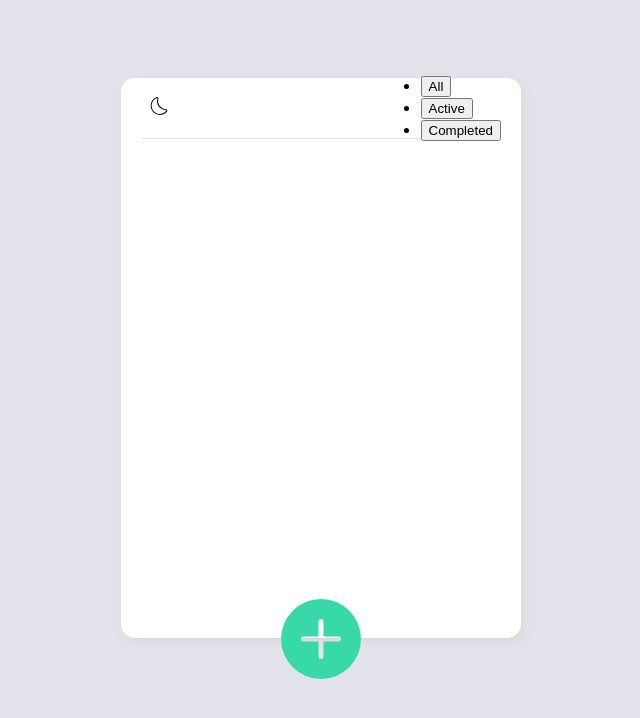
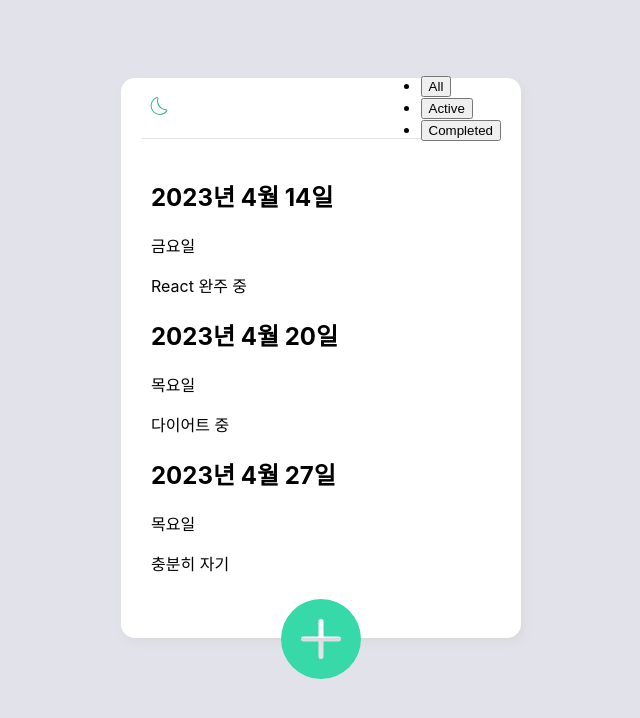
Before and after one commit to dnjfht/react_todo_list, a React (Create React App) app: page / in a window 1280 px wide. Shown: the top 718 px of the page, without its empty margins (319-959 px from the left). Built offline with nearby package versions, Linux system fonts and the light colour scheme.

Commit message:
TODOLIST

```diff
--- a/src/App.js
+++ b/src/App.js
@@ -3,13 +3,82 @@ import styles from "./App.module.css";
 import { BsFillPlusCircleFill, BsFillXCircleFill } from "react-icons/bs";
 import InputWrap from "./components/InputWrap";
 import NavBar from "./components/NavBar";
+import TodoList from "./components/TodoList";
+import { v4 as uuidv4 } from "uuid";
+
+const initialState = [
+  {
+    id: uuidv4(),
+    date: "2023년 4월 14일",
+    day: "금요일",
+    title: "React 완주 중",
+    isActive: true,
+  },
+  {
+    id: uuidv4(),
+    date: "2023년 4월 20일",
+    day: "목요일",
+    title: "다이어트 중",
+    isActive: true,
+  },
+  {
+    id: uuidv4(),
+    date: "2023년 4월 27일",
+    day: "목요일",
+    title: "충분히 자기",
+    isActive: false,
+  },
+  {
+    id: uuidv4(),
+    date: "2023년 4월 30일",
+    day: "일요일",
+    title: "산책 자주 하기",
+    isActive: false,
+  },
+  {
+    id: uuidv4(),
+    date: "2023년 5월 3일",
+    day: "수요일",
+    title: "책 한 권 읽기",
+    isActive: false,
+  },
+  {
+    id: uuidv4(),
+    date: "2023년 5월 6일",
+    day: "토요일",
+    title: "옷 사기",
+    isActive: false,
+  },
+  {
+    id: uuidv4(),
+    date: "2023년 5월 17일",
+    day: "수요일",
+    title: "Javascript 문법 꾸준히 공부하기",
+    isActive: true,
+  },
+];
 
 function App() {
+  const [todos, setTodos] = useState(initialState);
   const [appear, setAppear] = useState(false);
   const [darkMode, setDarkMode] = useState(false);
 
   const filters = ["All", "Active", "Completed"];
   const [filter, setFilter] = useState(filters[0]);
+
+  const filtered = getFilteredItems(todos, filter);
+
+  function getFilteredItems(todos, filter) {
+    if (filter === "All") {
+      return todos;
+    } else if (filter === "Active") {
+      return todos.filter((todo) => todo.isActive === true);
+    } else if (filter === "Completed") {
+      return todos.filter((todo) => todo.isActive === false);
+    }
+  }
+
+  console.log(filtered);
 
   return (
     <div className={styles.Wrap}>
@@ -21,6 +90,9 @@ function App() {
           filter={filter}
           setFilter={setFilter}
         />
+
+        <TodoList filtered={filtered} />
+
         {appear && <InputWrap />}
       </div>
 
--- a/src/App.module.css
+++ b/src/App.module.css
@@ -12,6 +12,8 @@
 .Box {
   width: 400px;
   height: 560px;
+  padding: 0 20px;
+  box-sizing: border-box;
   background-color: var(--color-white);
   border-radius: 14px;
 
@@ -31,9 +33,8 @@
 }
 
 .NavBar {
-  width: calc(100% - 40px);
+  width: 100%;
   height: 60px;
-  margin: 0 20px;
   border-bottom: 1px solid var(--color-bg);
 
   display: flex;
@@ -47,6 +48,29 @@
   border: none;
 }
 
-.DarkModeIcon {
-  font-size: 20;
+.TodoList {
+  width: 100%;
+  height: 440px;
+  margin-top: 20px;
+  padding: 0 10px;
+  box-sizing: border-box;
+
+  overflow: scroll;
 }
+
+.TodoList::-webkit-scrollbar {
+  width: 2px;
+  height: 2px;
+  border-radius: 10px;
+  overflow: hidden;
+}
+
+.TodoList::-webkit-scrollbar-track {
+  width: 2px;
+  background-color: var(--color-scrollbar-track);
+}
+
+.TodoList::-webkit-scrollbar-thumb {
+  width: 2px;
+  background-color: var(--color-scrollbar);
+}
--- a/src/components/NavBar.js
+++ b/src/components/NavBar.js
@@ -20,9 +20,9 @@ export default function NavBar({
         className={styles.DarkModeBtn}
       >
         {darkMode ? (
-          <CiLight style={{ fontSize: 24 }} />
+          <CiLight style={{ fontSize: 24, color: "var(--color-accent)" }} />
         ) : (
-          <CiDark style={{ fontSize: 24 }} />
+          <CiDark style={{ fontSize: 24, color: "var(--color-accent)" }} />
         )}
       </button>
 
--- /dev/null
+++ b/src/components/Todo.js
@@ -0,0 +1,11 @@
+import React from "react";
+
+export default function Todo({ filterTodo }) {
+  return (
+    <div key={filterTodo.id}>
+      <h2>{filterTodo.date}</h2>
+      <p>{filterTodo.day}</p>
+      <p>{filterTodo.title}</p>
+    </div>
+  );
+}
--- /dev/null
+++ b/src/components/TodoList.js
@@ -0,0 +1,13 @@
+import React from "react";
+import styles from "../App.module.css";
+import Todo from "./Todo";
+
+export default function TodoList({ filtered }) {
+  return (
+    <div className={styles.TodoList}>
+      {filtered.map((filterTodo) => {
+        return <Todo key={filterTodo.id} filterTodo={filterTodo} />;
+      })}
+    </div>
+  );
+}
--- a/src/index.css
+++ b/src/index.css
@@ -5,7 +5,7 @@
   --color-gray: #8f9194;
   --color-sub-text: #ced1d5;
   --color-accent: #35b380;
-  --color-scrollbar: #b0b0b6;
+  --color-scrollbar: #35b380;
   --color-scrollbar-track: #e2e2eb;
   --color-shadow: #d9d9db;
 }
```
